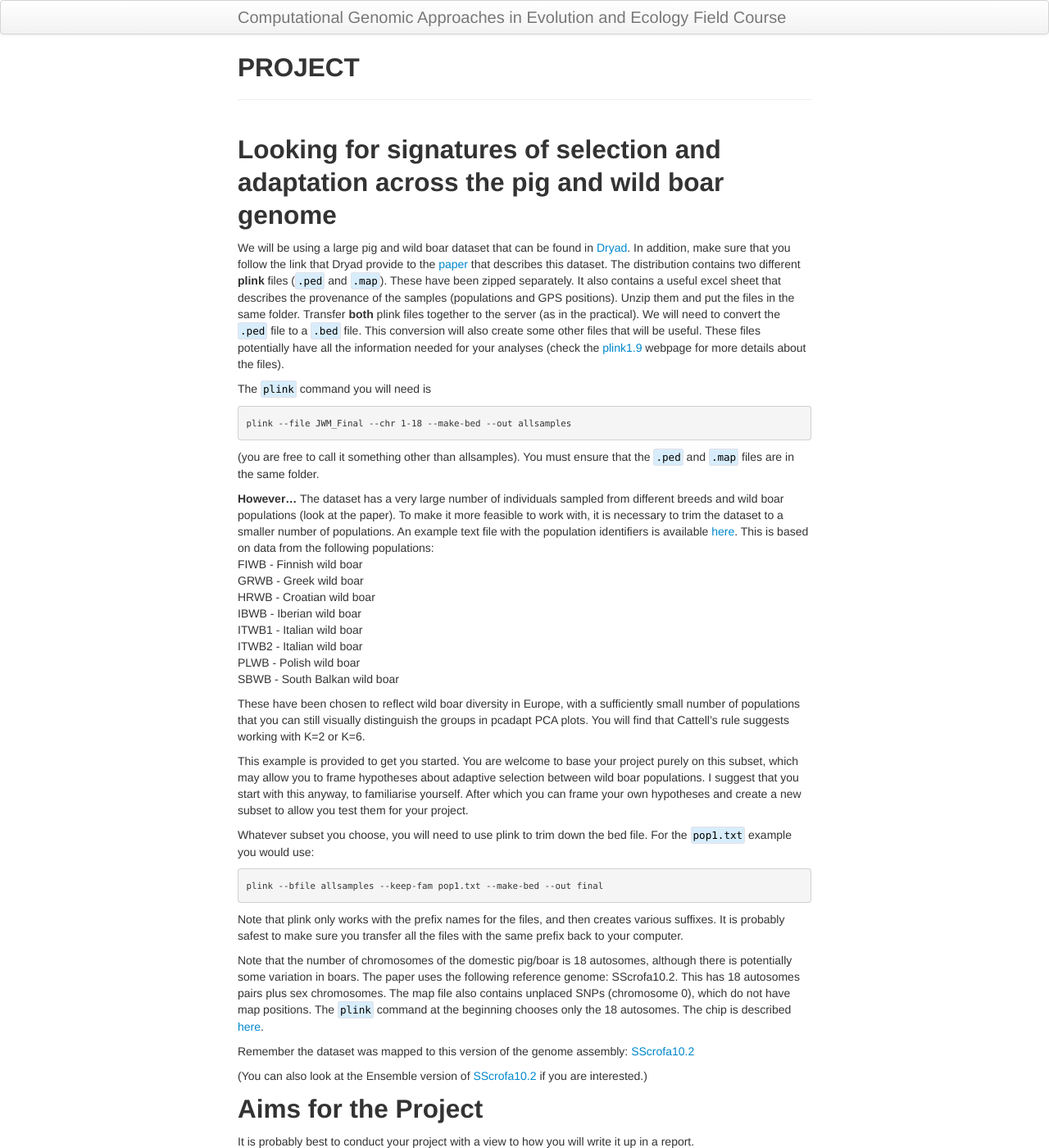
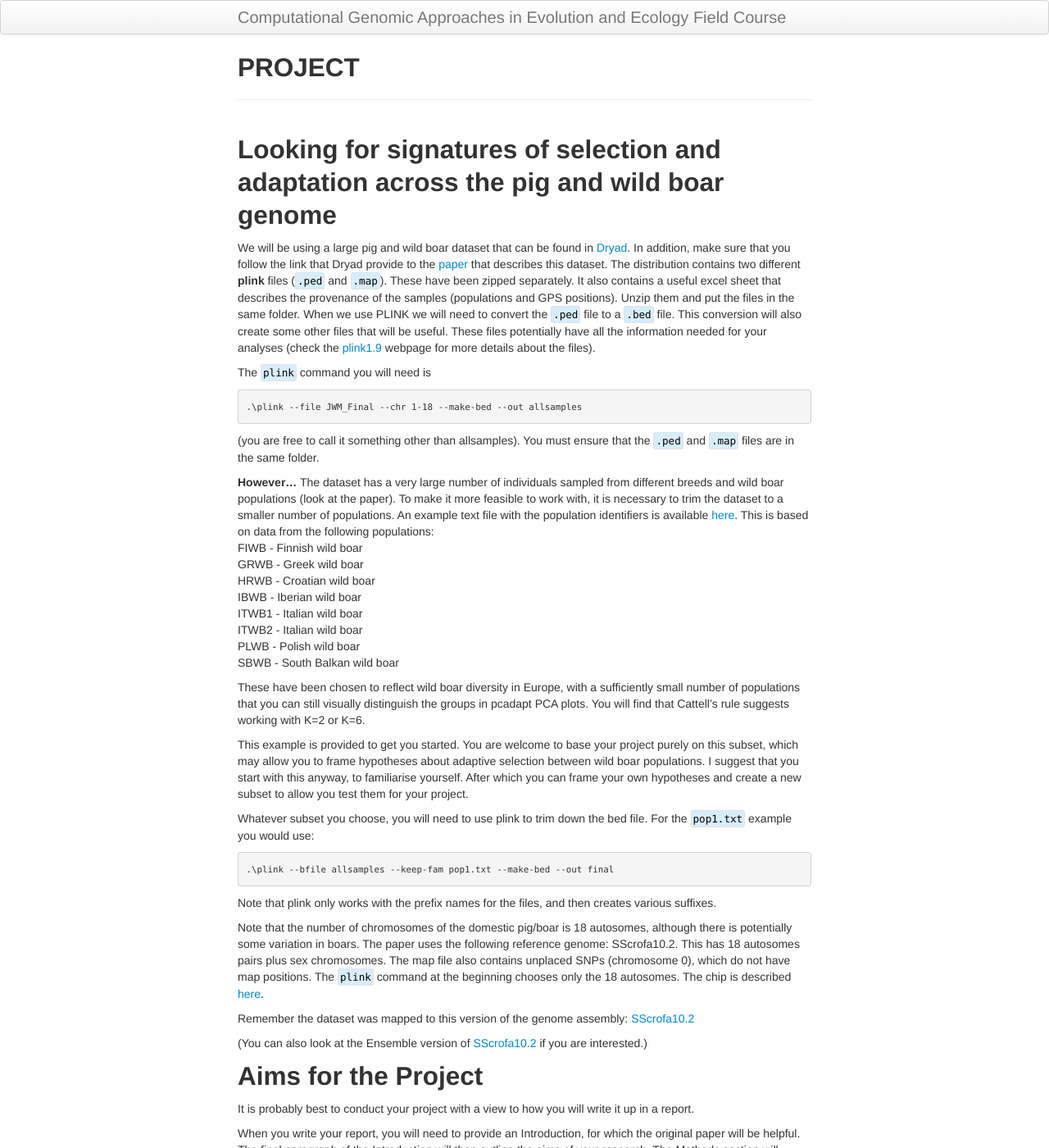
Before and after one commit to ritarasteiro/FieldCourse, a Jekyll site: the page built from pages/project.md, in a window 1280 px wide and 1400 px high. Shown: the whole window at 82% size. Built offline with Jekyll 4.4.1, drawn with Linux system fonts in a browser that asks for light colours.

Commit message:
Update project.md

````diff
--- a/pages/project.md
+++ b/pages/project.md
@@ -6,11 +6,11 @@ title: PROJECT
 ## Looking for signatures of selection and adaptation across the pig and wild boar genome
 
 
-We will be using a large pig and wild boar dataset that can be found in [Dryad](https://datadryad.org/stash/dataset/doi:10.5061/dryad.30tk6). In addition, make sure that you follow the link that Dryad provide to the [paper](https://gsejournal.biomedcentral.com/articles/10.1186/s12711-017-0345-y) that describes this dataset. The distribution contains two different **plink** files (```.ped``` and ```.map```). These have been zipped separately. It also contains a useful excel sheet that describes the provenance of the samples (populations and GPS positions). Unzip them and put the files in the same  folder. Transfer **both** plink files together to the server (as in the practical). We will need to convert the ```.ped``` file to a ```.bed``` file. This conversion will also create some other files that will be useful.  These files potentially have all the information needed for your analyses (check the [plink1.9](https://www.cog-genomics.org/plink/1.9/formats) webpage for more details about the files).
+We will be using a large pig and wild boar dataset that can be found in [Dryad](https://datadryad.org/stash/dataset/doi:10.5061/dryad.30tk6). In addition, make sure that you follow the link that Dryad provide to the [paper](https://gsejournal.biomedcentral.com/articles/10.1186/s12711-017-0345-y) that describes this dataset. The distribution contains two different **plink** files (```.ped``` and ```.map```). These have been zipped separately. It also contains a useful excel sheet that describes the provenance of the samples (populations and GPS positions). Unzip them and put the files in the same  folder. When we use PLINK we will need to convert the ```.ped``` file to a ```.bed``` file. This conversion will also create some other files that will be useful.  These files potentially have all the information needed for your analyses (check the [plink1.9](https://www.cog-genomics.org/plink/1.9/formats) webpage for more details about the files).
 
 The ```plink``` command you will need is
 ```sh
-plink --file JWM_Final --chr 1-18 --make-bed --out allsamples
+.\plink --file JWM_Final --chr 1-18 --make-bed --out allsamples
 ```
 (you are free to call it something other than allsamples). You must ensure that the ```.ped``` and ```.map``` files are in the same folder.
 
@@ -31,10 +31,10 @@ This example is provided to get you started. You are welcome to base your projec
 
 Whatever subset you choose, you will need to use plink to trim down the  bed file. For the ```pop1.txt``` example you would use:
 ```sh
-plink --bfile allsamples --keep-fam pop1.txt --make-bed --out final
+.\plink --bfile allsamples --keep-fam pop1.txt --make-bed --out final
 ```
 
-Note that plink only works with the prefix names for the files, and then creates various suffixes. It is probably safest to make sure you transfer all  the files with the same prefix back to your computer.
+Note that plink only works with the prefix names for the files, and then creates various suffixes.
 
 Note that the number of chromosomes of the domestic pig/boar is 18 autosomes, although there is  potentially some variation  in boars. The paper uses the following reference genome: SScrofa10.2. This has 18 autosomes pairs plus sex chromosomes. The map  file also  contains unplaced SNPs (chromosome 0), which do  not have map positions. The ```plink``` command at the beginning chooses only the 18 autosomes. The chip is described [here](https://journals.plos.org/plosone/article?id=10.1371/journal.pone.0006524).
 
````
